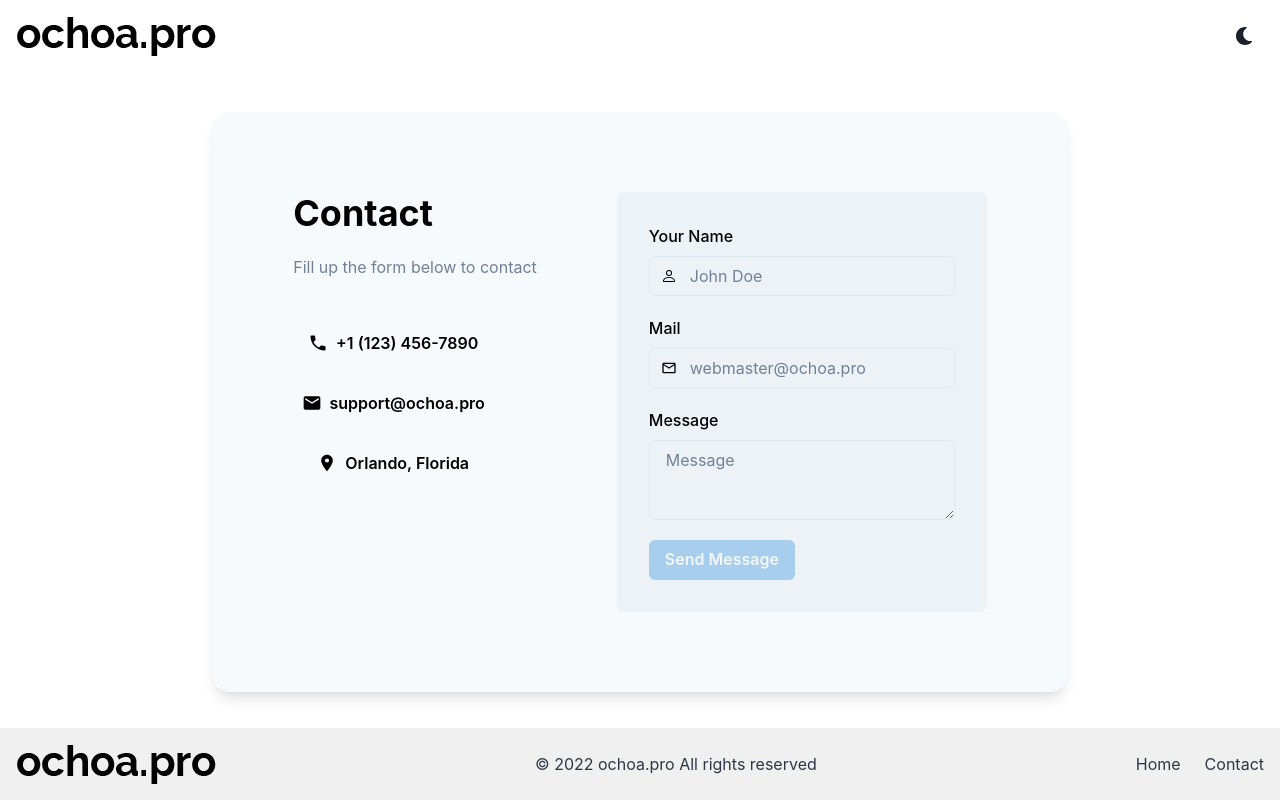
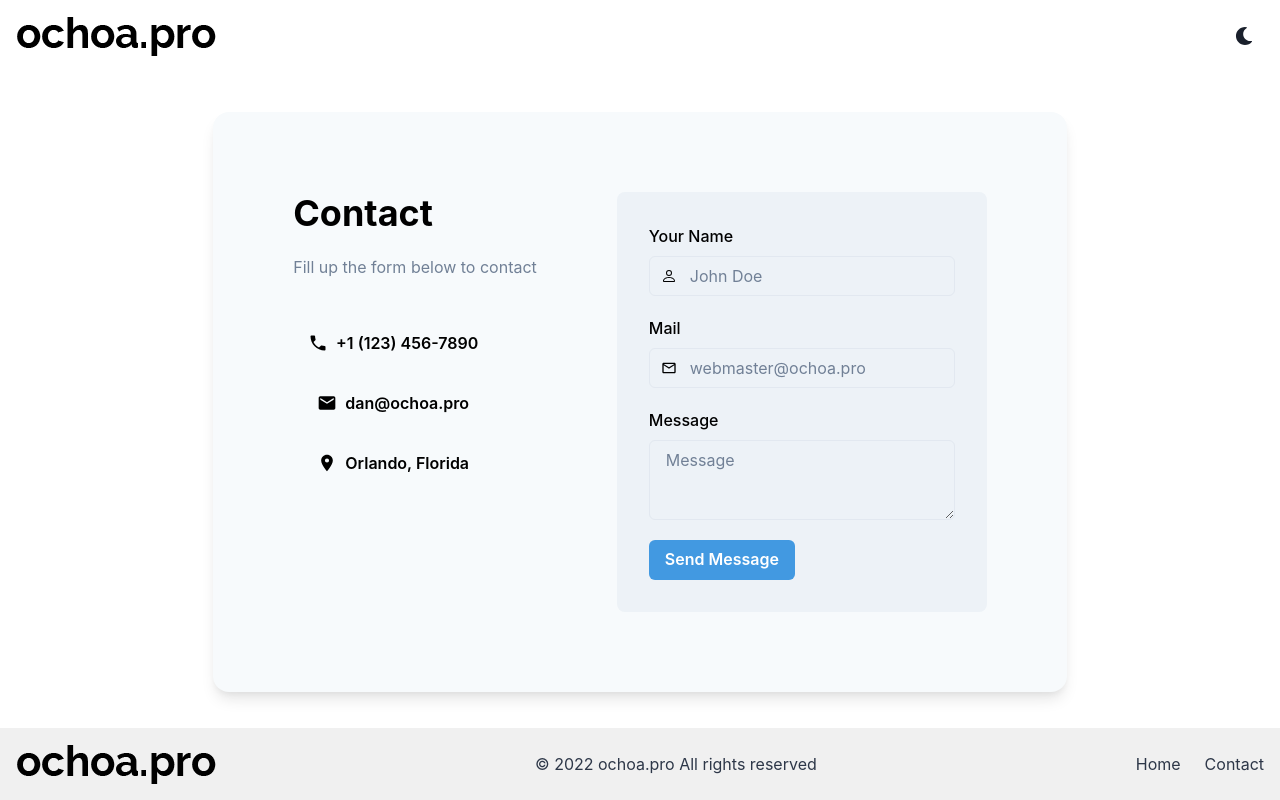
Before and after one commit to halfnineus/halfnine-com-chakra, a Next.js app: page /contact in a window 1280 px wide. Built offline with nearby package versions, Linux system fonts and the light colour scheme.

Commit message:
Update contactpag.tsx

```diff
--- a/components/contactpag.tsx
+++ b/components/contactpag.tsx
@@ -67,7 +67,7 @@ export default function ContactPag() {
                                                 color={useColorModeValue('black', 'white')}
                                                 _hover={{ border: '2px solid #1C6FEB' }}
                                                 leftIcon={<MdEmail color={useColorModeValue('black', 'white')} size="20px" />}>
-                                                support@ochoa.pro
+                                                dan@ochoa.pro
                                             </Button>
                                             <Button
                                                 // onClick={() => router.push('https://orlando.gov')}
@@ -97,7 +97,7 @@ export default function ContactPag() {
                                                     <Input placeholder="John Doe" type="text" size="md" />
                                                 </InputGroup>
                                             </FormControl>
-                                            <FormControl id="name">
+                                            <FormControl id="mail">
                                                 <FormLabel>Mail</FormLabel>
                                                 <InputGroup >
                                                     <InputLeftElement pointerEvents="none">
@@ -106,7 +106,7 @@ export default function ContactPag() {
                                                     <Input placeholder="webmaster@ochoa.pro" type="text" size="md" />
                                                 </InputGroup>
                                             </FormControl>
-                                            <FormControl id="name">
+                                            <FormControl aria-required={'true'} id="message">
                                                 <FormLabel>Message</FormLabel>
                                                 <Textarea
                                                     _hover={{
@@ -115,9 +115,9 @@ export default function ContactPag() {
                                                     placeholder="Message"
                                                 />
                                             </FormControl>
-                                            <FormControl id="name" float="right">
+                                            <FormControl id="submit" /* float="right" */ >
                                                 <Button
-                                                    isDisabled
+                                                    type={'submit'}
                                                     variant="solid"
                                                     bg={'blue.400'}
                                                     color="white"
```
